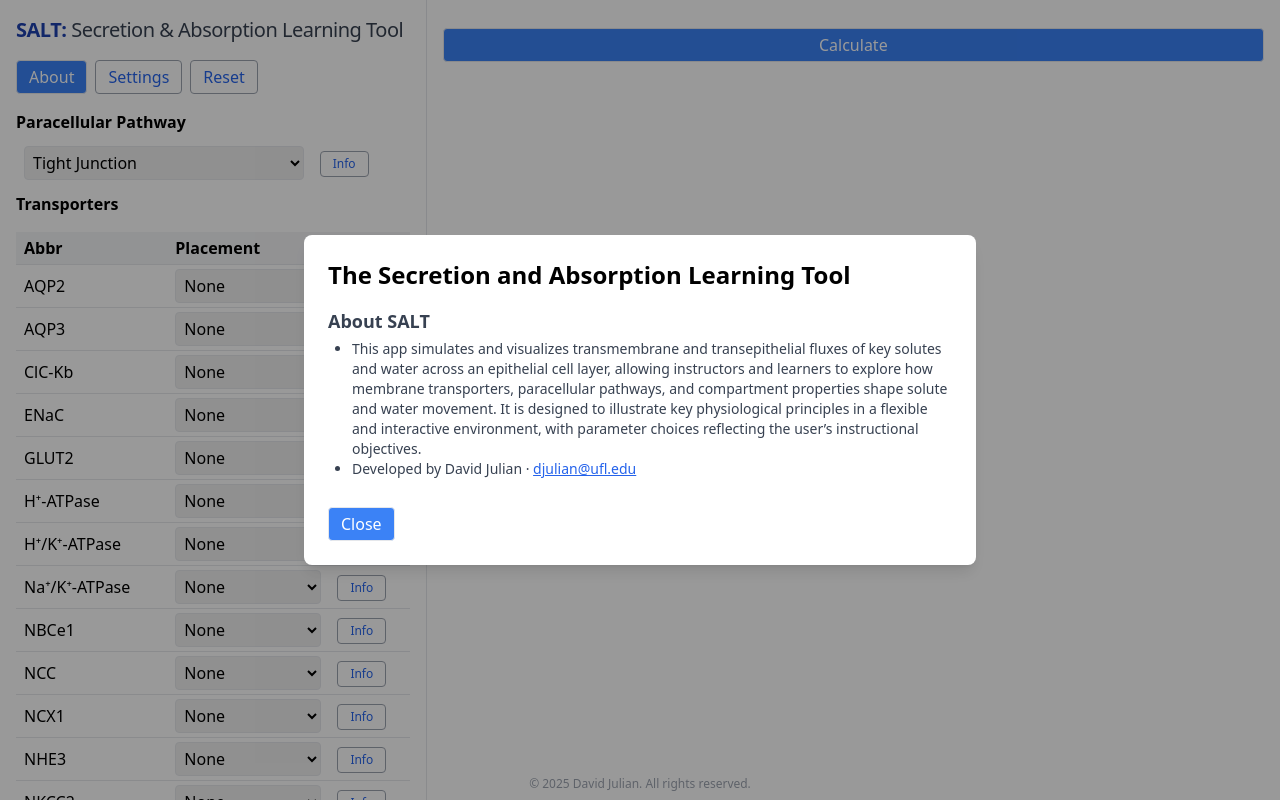
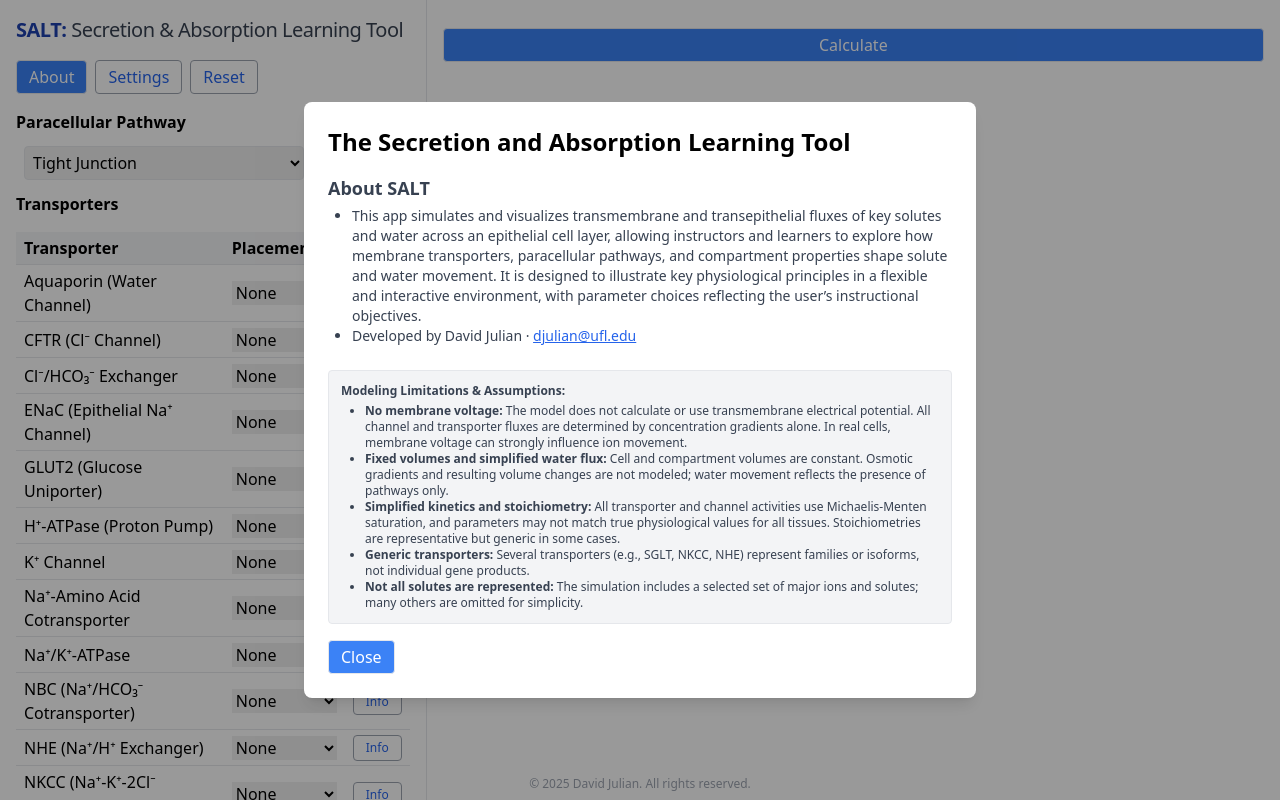
Before and after one commit to davidjulian/SALT, a React (Create React App) app: page / in a window 1280 px wide. Both pictures are taken after a click on the button "About". Built offline with nearby package versions, Linux system fonts and the light colour scheme.

Commit message:
Update App.js
Extensive changes:
1) Some specific isoforms changed to generic for simplicity
2) Two new transporters added
3) Errors in channel flux corrected
4) AQP can be added to "both" membranes
5) Disclaimers added to About modal

```diff
--- a/src/App.js
+++ b/src/App.js
@@ -35,32 +35,89 @@ const Button = ({ children, onClick, className = '', variant, size, disabled = f
 // CONSTANTS & HELPERS
 // =====================
 
-const SOLUTES = ['Na+', 'K+', 'Cl-', 'HCO3-', 'Ca2+', 'Glucose'];
+const SOLUTES = ['Na+', 'K+', 'Cl-', 'HCO3-', 'Ca2+', 'Glucose', 'AminoAcid'];
 
 const INITIAL_CONCENTRATIONS = {
-  apicalECF:     { 'Na+':145, 'K+':4,   'Cl-':105, 'H+':0.00004, 'HCO3-':24, 'Ca2+':1.2, 'Glucose':5,  'H2O':100 },
-  icf:           { 'Na+':12,  'K+':140, 'Cl-':10,  'H+':0.00002, 'HCO3-':10, 'Ca2+':0.0001,'Glucose':1,  'H2O':100 },
-  basolateralECF:{ 'Na+':145, 'K+':4,   'Cl-':105, 'H+':0.00004, 'HCO3-':24, 'Ca2+':1.2, 'Glucose':5,  'H2O':100 }
+  apicalECF:     { 'Na+':145, 'K+':4,   'Cl-':105, 'H+':0.00004, 'HCO3-':24, 'Ca2+':1.2, 'Glucose':5, 'AminoAcid':2, 'H2O':100 },
+  icf:           { 'Na+':12,  'K+':140, 'Cl-':10,  'H+':0.00002, 'HCO3-':10, 'Ca2+':0.0001,'Glucose':1, 'AminoAcid':8, 'H2O':100 },
+  basolateralECF:{ 'Na+':145, 'K+':4,   'Cl-':105, 'H+':0.00004, 'HCO3-':24, 'Ca2+':1.2, 'Glucose':5, 'AminoAcid':2, 'H2O':100 }
 };
 
 const INITIAL_TRANSPORTERS = [
-  { id: 'AQP2',     name: 'AQP2',       type: 'channel',    stoich: { 'H2O': 1 },            kinetics: { maxRate: 1.0, Km: 1.0 }, placement: 'none', density: 1 },
-  { id: 'AQP3',     name: 'AQP3',       type: 'channel',    stoich: { 'H2O': 1 },            kinetics: { maxRate: 1.0, Km: 1.0 }, placement: 'none', density: 1 },
-  { id: 'ClC-Kb',  name: 'ClC-Kb',  type: 'channel',    stoich: { 'Cl-': -1 },        kinetics: { maxRate: 0.8, Km: 1.0 }, placement: 'none', density: 1 },
-  { id: 'ENaC',     name: 'ENaC',       type: 'channel',    stoich: { 'Na+': 1 },            kinetics: { maxRate: 1.0, Km: 1.0 }, placement: 'none', density: 1 },
-  { id: 'GLUT2',    name: 'GLUT2',      type: 'channel',    stoich: { 'Glucose': -1 },      kinetics: { maxRate: 1.0, Km: 1.0 }, placement: 'none', density: 1 },
-  { id: 'HATPase',  name: 'H⁺-ATPase',  type: 'pump',       stoich: { 'H+': -1 },           kinetics: { maxRate: 0.9, Km: 1.0 }, placement: 'none', density: 1 },
-  { id: 'HKATPase', name: 'H⁺/K⁺-ATPase', type: 'pump', stoich: { 'H+': -1, 'K+': 1 }, kinetics: { maxRate: 0.8, Km: 1.0 }, placement: 'none', density: 1 },
-  { id: 'NaKATPase',name: 'Na⁺/K⁺-ATPase',type: 'pump',       stoich: { 'Na+': -3, 'K+': 2 }, kinetics: { maxRate: 1.2, Km: 1.0 }, placement: 'none', density: 1 },
-  { id: 'NBCe1',    name: 'NBCe1',      type: 'symporter',  stoich: { 'Na+': 1, 'HCO3-': 3 }, kinetics: { maxRate: 0.7, Km: 2.0 }, placement: 'none', density: 1 },
-  { id: 'NCC',      name: 'NCC',        type: 'symporter',  stoich: { 'Na+': 1, 'Cl-': 1 },  kinetics: { maxRate: 0.6, Km: 1.0 }, placement: 'none', density: 1 },
-  { id: 'NCX1',     name: 'NCX1',       type: 'exchanger',  stoich: { 'Na+': 3, 'Ca2+': -1 }, kinetics: { maxRate: 0.4, Km: 0.2 }, placement: 'none', density: 1 },
-  { id: 'NHE3',     name: 'NHE3',       type: 'antiporter', stoich: { 'Na+': 1, 'H+': -1 },  kinetics: { maxRate: 1.0, Km: 1.0 }, placement: 'none', density: 1 },
-  { id: 'NKCC2',    name: 'NKCC2',      type: 'symporter',  stoich: { 'Na+': 1, 'K+': 1, 'Cl-': 2 }, kinetics: { maxRate: 0.5, Km: 0.5 }, placement: 'none', density: 1 },
-  { id: 'Pendrin', name: 'Pendrin', type: 'exchanger',  stoich: { 'Cl-': -1, 'HCO3-': 1 }, kinetics: { maxRate: 0.4, Km: 1.0 }, placement: 'none', density: 1 },
-  { id: 'PMCA',     name: 'PMCA',       type: 'pump',       stoich: { 'Ca2+': -1 },         kinetics: { maxRate: 0.3, Km: 0.5 }, placement: 'none', density: 1 },
-  { id: 'ROMK',     name: 'ROMK',       type: 'channel',    stoich: { 'K+': -1 },           kinetics: { maxRate: 0.5, Km: 1.0 }, placement: 'none', density: 1 },
-  { id: 'SGLT2',    name: 'SGLT2',      type: 'symporter',  stoich: { 'Na+': 1, 'Glucose': 1 }, kinetics: { maxRate: 0.8, Km: 1.5 }, placement: 'none', density: 1 }
+  // AQPs: One entry, allows "apical", "basolateral", "both", or "none"
+  { id: 'AQP', name: 'Aquaporin (Water Channel)', type: 'channel',
+    stoich: { 'H2O': 1 }, kinetics: { maxRate: 1.0, Km: 1.0 }, placement: 'none', density: 1 },
+
+  // SGLT: Generic, with SGLT1/SGLT2 switch (see modal code for switch logic)
+  { id: 'SGLT', name: 'SGLT (Na⁺-Glucose Cotransporter)', type: 'symporter',
+    stoich: { 'Na+': 2, 'Glucose': 1 }, // Default SGLT1 stoich
+    stoichType: 'SGLT1', // 'SGLT1' or 'SGLT2'
+    kinetics: { maxRate: 0.8, Km: 1.0 }, placement: 'none', density: 1 },
+
+  // NKCC: Generic Na⁺-K⁺-2Cl⁻ cotransporter (represents NKCC1 and NKCC2)
+  { id: 'NKCC', name: 'NKCC (Na⁺-K⁺-2Cl⁻ Cotransporter)', type: 'symporter',
+    stoich: { 'Na+': 1, 'K+': 1, 'Cl-': 2 },
+    kinetics: { maxRate: 1.0, Km: 1.0 }, placement: 'none', density: 1 },
+
+  // NHE: Generic Na⁺/H⁺ exchanger
+  { id: 'NHE', name: 'NHE (Na⁺/H⁺ Exchanger)', type: 'antiporter',
+    stoich: { 'Na+': 1, 'H+': -1 },
+    kinetics: { maxRate: 1.0, Km: 1.0 }, placement: 'none', density: 1 },
+
+  // Cl⁻/HCO₃⁻ Exchanger: Generic (represents DRA, Pendrin, etc.)
+  { id: 'ClHCO3Ex', name: 'Cl⁻/HCO₃⁻ Exchanger', type: 'exchanger',
+    stoich: { 'Cl-': -1, 'HCO3-': 1 },
+    kinetics: { maxRate: 0.8, Km: 1.0 }, placement: 'none', density: 1 },
+
+  // K⁺ Channel: Generic (ROMK, BK, etc.)
+  { id: 'KChannel', name: 'K⁺ Channel', type: 'channel',
+    stoich: { 'K+': -1 },
+    kinetics: { maxRate: 0.8, Km: 1.0 }, placement: 'none', density: 1 },
+
+  // ENaC: Apical Na⁺ channel
+  { id: 'ENaC', name: 'ENaC (Epithelial Na⁺ Channel)', type: 'channel',
+    stoich: { 'Na+': 1 },
+    kinetics: { maxRate: 1.0, Km: 1.0 }, placement: 'none', density: 1 },
+
+  // CFTR: Apical Cl⁻ channel
+  { id: 'CFTR', name: 'CFTR (Cl⁻ Channel)', type: 'channel',
+    stoich: { 'Cl-': 1 },
+    kinetics: { maxRate: 1.0, Km: 1.0 }, placement: 'none', density: 1 },
+
+  // Na⁺/K⁺-ATPase: Basolateral pump
+  { id: 'NaKATPase', name: 'Na⁺/K⁺-ATPase', type: 'pump',
+    stoich: { 'Na+': -3, 'K+': 2 },
+    kinetics: { maxRate: 1.2, Km: 1.0 }, placement: 'none', density: 1 },
+
+  // GLUT2: Basolateral glucose uniporter
+  { id: 'GLUT2', name: 'GLUT2 (Glucose Uniporter)', type: 'channel',
+    stoich: { 'Glucose': -1 },
+    kinetics: { maxRate: 1.0, Km: 1.0 }, placement: 'none', density: 1 },
+
+  // NBC: Basolateral Na⁺/HCO₃⁻ cotransporter
+  { id: 'NBC', name: 'NBC (Na⁺/HCO₃⁻ Cotransporter)', type: 'symporter',
+    stoich: { 'Na+': 1, 'HCO3-': 3 }, // Common stoich
+    kinetics: { maxRate: 0.7, Km: 2.0 }, placement: 'none', density: 1 },
+
+  // H⁺-ATPase: Apical proton pump
+  { id: 'HATPase', name: 'H⁺-ATPase (Proton Pump)', type: 'pump',
+    stoich: { 'H+': -1 },
+    kinetics: { maxRate: 0.9, Km: 1.0 }, placement: 'none', density: 1 },
+
+  // TRPV6: Apical Ca²⁺ channel
+  { id: 'TRPV6', name: 'TRPV6 (Ca²⁺ Channel)', type: 'channel',
+    stoich: { 'Ca2+': 1 },
+    kinetics: { maxRate: 0.2, Km: 0.05 }, placement: 'none', density: 1 },
+
+  // PMCA: Basolateral Ca²⁺-ATPase (extrudes Ca²⁺)
+  { id: 'PMCA', name: 'PMCA (Ca²⁺-ATPase)', type: 'pump',
+    stoich: { 'Ca2+': -1 },
+    kinetics: { maxRate: 0.3, Km: 0.5 }, placement: 'none', density: 1 },
+
+  // Na⁺-Amino Acid Cotransporter
+  { id: 'NAAT', name: 'Na⁺-Amino Acid Cotransporter', type: 'symporter',
+    stoich: { 'Na+': 1, 'AminoAcid': 1 },
+    kinetics: { maxRate: 0.6, Km: 0.5 }, placement: 'none', density: 1 },
 ];
 
 function placementsForTick(id, tList) {
@@ -182,6 +239,8 @@ export default function App() {
   };
 
 const handleCalculate = () => {
+  // Always start from baseline ICF
+  const baselineICF = { ...INITIAL_CONCENTRATIONS.icf };
   calculateFluxesAndConcs(
     transporters,
     apicalECF,
@@ -189,12 +248,13 @@ const handleCalculate = () => {
     paracellularType,
     paraCationPerm,
     paraAnionPerm,
-    icf,          // <-- pass icf state
+    baselineICF,   // <<-- Always use the baseline!
     setResult,
-    setIcf        // <-- so calc can update icf
+    setIcf         // <- This stores the converged value, but it will not be used as input next time.
   );
   setIsStale(false);
 };
+
 
   // --- UI HANDLERS ---
   const updateTransporter = (id, field, value) => {
@@ -256,7 +316,12 @@ function calculateFluxesAndConcs(
   let rate = 0;
   let fromComp = null, toComp = null;
 
-    if (t.placement === 'apical') {
+  // Support AQP "both" (for water) and all others as before
+  // For AQP, we handle water flux elsewhere, so skip flux calculation here
+  if (t.id === 'AQP') return;
+
+  // Assign compartment pointers
+  if (t.placement === 'apical' || (t.placement === 'both' && t.id === 'AQP')) {
     fromComp = apicalECF;
     toComp = currentICF;
   } else if (t.placement === 'basolateral') {
@@ -264,133 +329,151 @@ function calculateFluxesAndConcs(
     toComp = currentICF;
   }
 
-    // --- MM or multi-site limiting MM for all transporter types ---
-
-    // SGLT2: 2-site MM for Na+ and Glucose
-    if (t.id === 'SGLT2') {
-      // Limiting substrate for co-transport
+  // Saturable Michaelis-Menten for ALL, with multi-site limiting for co-transporters/exchangers
+  // 1. SGLT (toggle stoichiometry with t.stoich)
+  if (t.id === 'SGLT') {
+    // Limiting substrate for Na+ and Glucose
     const naSub = Math.max(0, fromComp['Na+']);
     const gluSub = Math.max(0, fromComp['Glucose']);
-      const limiting = Math.min(naSub, gluSub);
+    const naNeeded = t.stoich['Na+'];
+    const gluNeeded = t.stoich['Glucose'];
+    // Find the min ratio (accounts for both SGLT1 and SGLT2 stoichiometry)
+    const naAvail = naSub / naNeeded;
+    const gluAvail = gluSub / gluNeeded;
+    const limiting = Math.min(naAvail, gluAvail);
     rate = t.kinetics.maxRate * limiting / (t.kinetics.Km + limiting) * t.density;
   }
-    // NKCC2: 3-site MM for Na+, K+, 2Cl-
-    else if (t.id === 'NKCC2') {
+  // 2. NKCC (Na+ : K+ : 2Cl-), all 1-site except 2 for Cl-
+  else if (t.id === 'NKCC') {
     const naSub = Math.max(0, fromComp['Na+']);
-      const kSub  = Math.max(0, fromComp['K+']);
+    const kSub = Math.max(0, fromComp['K+']);
     const clSub = Math.max(0, fromComp['Cl-']);
-      const limiting = Math.min(naSub, kSub, clSub);
+    const naNeeded = 1, kNeeded = 1, clNeeded = 2;
+    const naAvail = naSub / naNeeded;
+    const kAvail = kSub / kNeeded;
+    const clAvail = clSub / clNeeded;
+    const limiting = Math.min(naAvail, kAvail, clAvail);
     rate = t.kinetics.maxRate * limiting / (t.kinetics.Km + limiting) * t.density;
   }
-    // NCC: 2-site MM for Na+, Cl-
-    else if (t.id === 'NCC') {
+  // 3. NHE (Na+/H+ exchanger)
+  else if (t.id === 'NHE') {
     const naSub = Math.max(0, fromComp['Na+']);
-      const clSub = Math.max(0, fromComp['Cl-']);
-      const limiting = Math.min(naSub, clSub);
+    const hSub = Math.max(0, toComp['H+']);
+    const limiting = Math.min(naSub, hSub);
     rate = t.kinetics.maxRate * limiting / (t.kinetics.Km + limiting) * t.density;
   }
-    // NBCe1: 2-site MM for Na+, HCO3-
-    else if (t.id === 'NBCe1') {
-      const naSub   = Math.max(0, fromComp['Na+']);
-      const hco3Sub = Math.max(0, fromComp['HCO3-']);
-      const limiting = Math.min(naSub, hco3Sub);
+  // 4. Cl-/HCO3- Exchanger
+  else if (t.id === 'ClHCO3Ex') {
+    const clSub = Math.max(0, fromComp['Cl-']);
+    const hco3Sub = Math.max(0, toComp['HCO3-']);
+    const limiting = Math.min(clSub, hco3Sub);
     rate = t.kinetics.maxRate * limiting / (t.kinetics.Km + limiting) * t.density;
   }
-    // GLUT2: MM for Glucose (facilitated diffusion, both directions)
+// 5. KChannel (simple MM, K+ channel)
+else if (t.id === 'KChannel') {
+  let grad = 0;
+  if (t.placement === 'apical') {
+    grad = currentICF['K+'] - apicalECF['K+'];
+  } else if (t.placement === 'basolateral') {
+    grad = currentICF['K+'] - basolateralECF['K+'];
+  }
+  const absGrad = Math.abs(grad);
+  rate = t.kinetics.maxRate * absGrad / (t.kinetics.Km + absGrad) * Math.sign(grad) * t.density;
+}
+// 6. ENaC (simple MM, Na+ channel)
+else if (t.id === 'ENaC') {
+  let grad = 0;
+  if (t.placement === 'apical') {
+    grad = currentICF['Na+'] - apicalECF['Na+'];
+  } else if (t.placement === 'basolateral') {
+    grad = currentICF['Na+'] - basolateralECF['Na+'];
+  }
+  const absGrad = Math.abs(grad);
+  rate = t.kinetics.maxRate * absGrad / (t.kinetics.Km + absGrad) * Math.sign(grad) * t.density;
+}
+// 7. CFTR (simple MM, Cl- channel)
+else if (t.id === 'CFTR') {
+  let grad = 0;
+  if (t.placement === 'apical') {
+    grad = currentICF['Cl-'] - apicalECF['Cl-'];
+  } else if (t.placement === 'basolateral') {
+    grad = currentICF['Cl-'] - basolateralECF['Cl-'];
+  }
+  const absGrad = Math.abs(grad);
+  rate = t.kinetics.maxRate * absGrad / (t.kinetics.Km + absGrad) * Math.sign(grad) * t.density;
+}
+  // 8. NaKATPase (MM limited by ICF Na+ and ECF K+)
+ else if (t.id === 'NaKATPase') {
+  const na_icf = toComp['Na+'];
+  const k_ecf = fromComp['K+'];
+  const k_icf = toComp['K+'];
+  const Km_Na = t.kinetics.Km || 10;
+  const Km_K = t.kinetics.Km || 1.5;
+  // Require sufficient ICF Na and ICF K (for efflux), and ECF K (for influx)
+  const lim_Na = na_icf / (Km_Na + na_icf);
+  const lim_Kecf = k_ecf / (Km_K + k_ecf);
+  const lim_Kicf = k_icf / (Km_K + k_icf);
+  rate = t.kinetics.maxRate * Math.min(lim_Na, lim_Kecf, lim_Kicf) * t.density;
+}
+  // 9. GLUT2 (bidirectional, glucose uniporter)
   else if (t.id === 'GLUT2') {
-      // Bi-directional facilitated diffusion, saturable in both directions
     const grad = toComp['Glucose'] - fromComp['Glucose'];
     const absGrad = Math.abs(grad);
     rate = t.kinetics.maxRate * absGrad / (t.kinetics.Km + absGrad) * Math.sign(grad) * t.density;
   }
-    // ENaC: MM for Na+ (channel)
-    else if (t.id === 'ENaC') {
-      const grad = fromComp['Na+'] - toComp['Na+'];
-      const absGrad = Math.abs(grad);
-      rate = t.kinetics.maxRate * absGrad / (t.kinetics.Km + absGrad) * Math.sign(grad) * t.density;
-    }
-    // ROMK: MM for K+ (channel)
-    else if (t.id === 'ROMK') {
-      const grad = toComp['K+'] - fromComp['K+'];
-      const absGrad = Math.abs(grad);
-      rate = t.kinetics.maxRate * absGrad / (t.kinetics.Km + absGrad) * Math.sign(grad) * t.density;
-    }
-    // NaKATPase: 2-site MM limited by both ICF Na+ and ECF K+
-    else if (t.id === 'NaKATPase') {
-      const na_icf = toComp['Na+'];
-      const k_ecf = fromComp['K+'];
-      // Use Km for both (could set separate Km values if needed)
-      const Km_Na = t.kinetics.Km || 10;
-      const Km_K = t.kinetics.Km || 1.5; // physiologic Km for K+ is ~1-2 mM
-      const lim_Na = na_icf / (Km_Na + na_icf);
-      const lim_K = k_ecf / (Km_K + k_ecf);
-      rate = t.kinetics.maxRate * Math.min(lim_Na, lim_K) * t.density;
-  }
-    // NHE3: 2-site MM for Na+ (in) and H+ (out)
-    else if (t.id === 'NHE3') {
+  // 10. NBC (Na+/3HCO3-)
+  else if (t.id === 'NBC') {
     const naSub = Math.max(0, fromComp['Na+']);
-      const hSub  = Math.max(0, toComp['H+']);
-      const limiting = Math.min(naSub, hSub);
-      rate = t.kinetics.maxRate * limiting / (t.kinetics.Km + limiting) * t.density;
-      // add pH sensitivity (optional)
-      const h = toComp['H+'];
-      const pH = -Math.log10(h);
-      const pH50 = 7.2;
-      const sigma = 0.05;
-      rate *= 1 / (1 + Math.exp((pH - pH50) / sigma));
-    }
-    // NCX1: 2-site MM for Na+ (in) and Ca2+ (out)
-    else if (t.id === 'NCX1') {
-      const naSub = Math.max(0, fromComp['Na+']);
-      const caSub = Math.max(0, toComp['Ca2+']);
-      const limiting = Math.min(naSub, caSub);
+    const hco3Sub = Math.max(0, fromComp['HCO3-']);
+    const naNeeded = 1, hco3Needed = 3;
+    const naAvail = naSub / naNeeded;
+    const hco3Avail = hco3Sub / hco3Needed;
+    const limiting = Math.min(naAvail, hco3Avail);
     rate = t.kinetics.maxRate * limiting / (t.kinetics.Km + limiting) * t.density;
   }
-    // HKATPase: 2-site MM for K+ and H+
-    else if (t.id === 'HKATPase') {
-      const kSub = Math.max(0, fromComp['K+']);
-      const hSub = Math.max(0, toComp['H+']);
-      const limiting = Math.min(kSub, hSub);
-      rate = t.kinetics.maxRate * limiting / (t.kinetics.Km + limiting) * t.density;
-    }
-    // HATPase: MM for H+
+  // 11. HATPase (proton pump)
   else if (t.id === 'HATPase') {
     const hSub = Math.max(0, toComp['H+']);
     rate = t.kinetics.maxRate * hSub / (t.kinetics.Km + hSub) * t.density;
   }
-    // PMCA: MM for Ca2+
+  // 12. TRPV6 (apical Ca2+ channel)
+  else if (t.id === 'TRPV6') {
+    const grad = fromComp['Ca2+'] - toComp['Ca2+'];
+    const absGrad = Math.abs(grad);
+    rate = t.kinetics.maxRate * absGrad / (t.kinetics.Km + absGrad) * Math.sign(grad) * t.density;
+  }
+  // 13. PMCA (basolateral Ca2+ ATPase)
   else if (t.id === 'PMCA') {
     const caSub = Math.max(0, toComp['Ca2+']);
     rate = t.kinetics.maxRate * caSub / (t.kinetics.Km + caSub) * t.density;
   }
-    // AQP2/AQP3: handled later (water)
-    else if (t.id === 'AQP2' || t.id === 'AQP3') {
-      rate = 0;
-    }
-   // Pendrin: 2-site MM for Cl- and HCO3-
-  else if (t.id === 'Pendrin') {
-    const clSub   = Math.max(0, fromComp['Cl-']);
-    const hco3Sub = Math.max(0, toComp['HCO3-']);
-    const limiting = Math.min(clSub, hco3Sub);
+  // 14. Na+-Amino Acid Cotransporter (NAAT)
+  else if (t.id === 'NAAT') {
+    const naSub = Math.max(0, fromComp['Na+']);
+    const aaSub = Math.max(0, fromComp['AminoAcid']);
+    const limiting = Math.min(naSub, aaSub);
     rate = t.kinetics.maxRate * limiting / (t.kinetics.Km + limiting) * t.density;
   }
-    // Fallback: single-site MM for main ion
+  // fallback: single-site MM for main ion (in case any missed)
   else {
     let mainIon = Object.keys(t.stoich)[0];
     const substrate = Math.max(0, fromComp[mainIon]);
     rate = t.kinetics.maxRate * substrate / (t.kinetics.Km + substrate) * t.density;
   }
 
-    // Apply stoichiometry to fluxes
+  // Apply stoichiometry to fluxes (ignore water here)
   Object.entries(t.stoich).forEach(([ion, coeff]) => {
     if (ion === 'H2O') return;
     const delta = rate * coeff;
     if (t.placement === 'apical') apicalFlux[ion] += delta;
     else if (t.placement === 'basolateral') basolateralFlux[ion] += delta;
+    else if (t.placement === 'both' && t.id === 'AQP') {
+      // skip for water here, handled later
+    }
   });
 });
 
-  // Step 2. Paracellular Pathway Fluxes (unchanged)
+  // Step 2. Paracellular Pathway Fluxes
   const paraFlux = {};
   Object.keys(INITIAL_CONCENTRATIONS.apicalECF).forEach(ion => { paraFlux[ion] = 0; });
 
@@ -469,21 +552,18 @@ function calculateFluxesAndConcs(
     };
   });
 
-  // Step 6. Water flux logic (unchanged)
-  const aqp2Sides = placementsForTick('AQP2', tList);
-  const aqp3Sides = placementsForTick('AQP3', tList);
-  const hasAQP2_apical = aqp2Sides.includes('apical');
-  const hasAQP2_bl = aqp2Sides.includes('basolateral');
-  const hasAQP3_apical = aqp3Sides.includes('apical');
-  const hasAQP3_bl = aqp3Sides.includes('basolateral');
-  const hasTranscellularH2O = (hasAQP2_apical && hasAQP3_bl) || (hasAQP2_bl && hasAQP3_apical);
+ // Step 6. Water flux logic (for AQP, including "both")
+const aqpPlacement = transporters.find(t => t.id === 'AQP')?.placement ?? 'none';
+const hasAQP_apical = aqpPlacement === 'apical' || aqpPlacement === 'both';
+const hasAQP_bl = aqpPlacement === 'basolateral' || aqpPlacement === 'both';
+const hasTranscellularH2O = hasAQP_apical && hasAQP_bl;
 const hasParacellularH2O = paracellularType === 'cation';
 
 finalFluxes.apicalFlux['H2O'] = 0;
 finalFluxes.basolateralFlux['H2O'] = 0;
 
 let h2oTransEpiFlux = 0;
-  if ((hasTranscellularH2O || hasParacellularH2O)) {
+if (hasTranscellularH2O || hasParacellularH2O) {
   const netTEFluxNum = transepiFluxData.reduce((sum, row) => sum + row.transepithelial, 0);
   h2oTransEpiFlux = 0.5 * Math.sign(netTEFluxNum) * Math.min(Math.abs(netTEFluxNum), 5);
   finalFluxes.apicalFlux['H2O'] = h2oTransEpiFlux;
@@ -553,7 +633,16 @@ function calculateFluxesAndConcs(
         <li>Developed by David Julian &middot; <a href="mailto:djulian@ufl.edu" className="underline text-blue-600">djulian@ufl.edu</a></li>
       </ul>
       </div>
-      {/* ... [rest of About modal unchanged; you can trim for brevity if needed] ... */}
+      <div className="mt-6 p-3 rounded bg-gray-100 text-xs text-gray-700 border border-gray-200">
+        <b>Modeling Limitations & Assumptions:</b>
+        <ul className="list-disc ml-6 mt-1">
+            <li><b>No membrane voltage:</b> The model does not calculate or use transmembrane electrical potential. All channel and transporter fluxes are determined by concentration gradients alone. In real cells, membrane voltage can strongly influence ion movement.</li>
+            <li><b>Fixed volumes and simplified water flux:</b> Cell and compartment volumes are constant. Osmotic gradients and resulting volume changes are not modeled; water movement reflects the presence of pathways only.</li>
+            <li><b>Simplified kinetics and stoichiometry:</b> All transporter and channel activities use Michaelis-Menten saturation, and parameters may not match true physiological values for all tissues. Stoichiometries are representative but generic in some cases.</li>
+            <li><b>Generic transporters:</b> Several transporters (e.g., SGLT, NKCC, NHE) represent families or isoforms, not individual gene products.</li>
+            <li><b>Not all solutes are represented:</b> The simulation includes a selected set of major ions and solutes; many others are omitted for simplicity.</li>
+        </ul>
+</div>
       <Button onClick={() => setShowAbout(false)} className="mt-4">Close</Button>
     </div>
   </div>
@@ -666,6 +755,31 @@ function calculateFluxesAndConcs(
                 .join(", ")}
             </div>
           </div>
+        {modalTransporter.id === 'SGLT' && (
+          <div className="mb-2">
+            <label className="block text-sm font-semibold">Isoform:</label>
+            <select
+              value={modalTransporter.stoichType}
+              onChange={e => {
+                const stoichType = e.target.value;
+                let newStoich = stoichType === 'SGLT1'
+                  ? { 'Na+': 2, 'Glucose': 1 }
+                  : { 'Na+': 1, 'Glucose': 1 };
+                updateTransporter(modalTransporter.id, 'stoichType', stoichType);
+                updateTransporter(modalTransporter.id, 'stoich', newStoich);
+              }}
+              className="border rounded p-1 w-full"
+            >
+              <option value="SGLT1">SGLT1 (2 Na⁺ : 1 Glucose)</option>
+              <option value="SGLT2">SGLT2 (1 Na⁺ : 1 Glucose)</option>
+            </select>
+            <div className="text-xs text-gray-600 mt-1">
+              SGLT1 (intestine, late PT): 2 Na⁺:1 Glucose<br/>
+              SGLT2 (early PT): 1 Na⁺:1 Glucose
+            </div>
+          </div>
+        )}
+
           <div className="mb-2">
             <label className="block text-sm">Density:</label>
             <input
@@ -743,20 +857,23 @@ function calculateFluxesAndConcs(
 <table className="min-w-full table-auto text-left">
   <thead>
     <tr className="bg-gray-100">
-            <th className="px-2 py-1">Abbr</th>
+      <th className="px-2 py-1">Transporter</th>  {/* Changed from Abbr */}
       <th className="px-2 py-1">Placement</th>
       <th className="px-2 py-1">Info</th>
     </tr>
   </thead>
   <tbody>
-          {transporters.map(t => (
-            <tr key={t.id} className="border-t">
+    {[...transporters].sort((a, b) => a.name.localeCompare(b.name)).map(t => (      <tr key={t.id} className="border-t">
         <td className="px-2 py-1">{t.name}</td>
         <td className="px-2 py-1">
-                <select value={t.placement} onChange={e => updateTransporter(t.id, 'placement', e.target.value)} className="w-full border rounded p-1">
+          <select
+                value={t.placement}
+                onChange={e => updateTransporter(t.id, "placement", e.target.value)}
+                >
                 <option value="none">None</option>
                 <option value="apical">Apical</option>
                 <option value="basolateral">Basolateral</option>
+                {t.id === 'AQP' && <option value="both">Both</option>}
             </select>
         </td>
         <td className="px-2 py-1">
@@ -768,6 +885,7 @@ function calculateFluxesAndConcs(
     ))}
   </tbody>
 </table>
+
     </div>
     <div className="flex-1 p-4 flex flex-col">
       <Button
```
Lines whose indentation alone changed are shown as unchanged.
